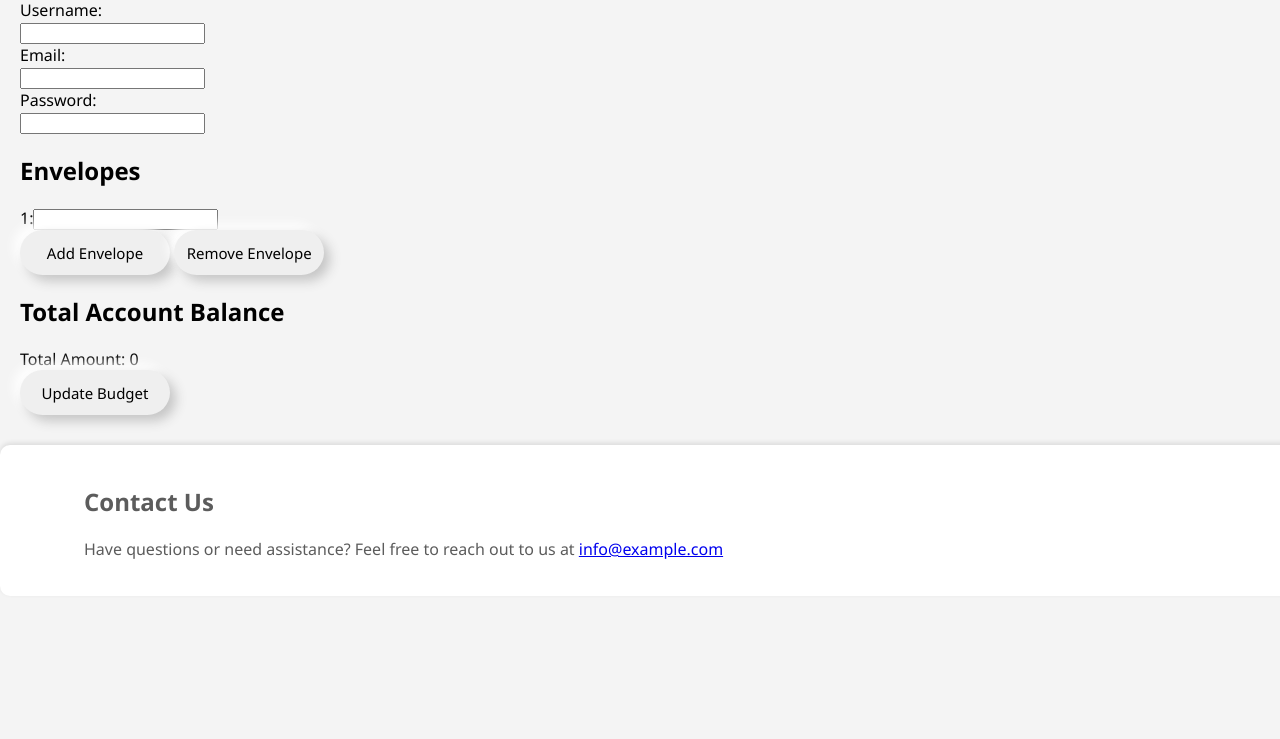
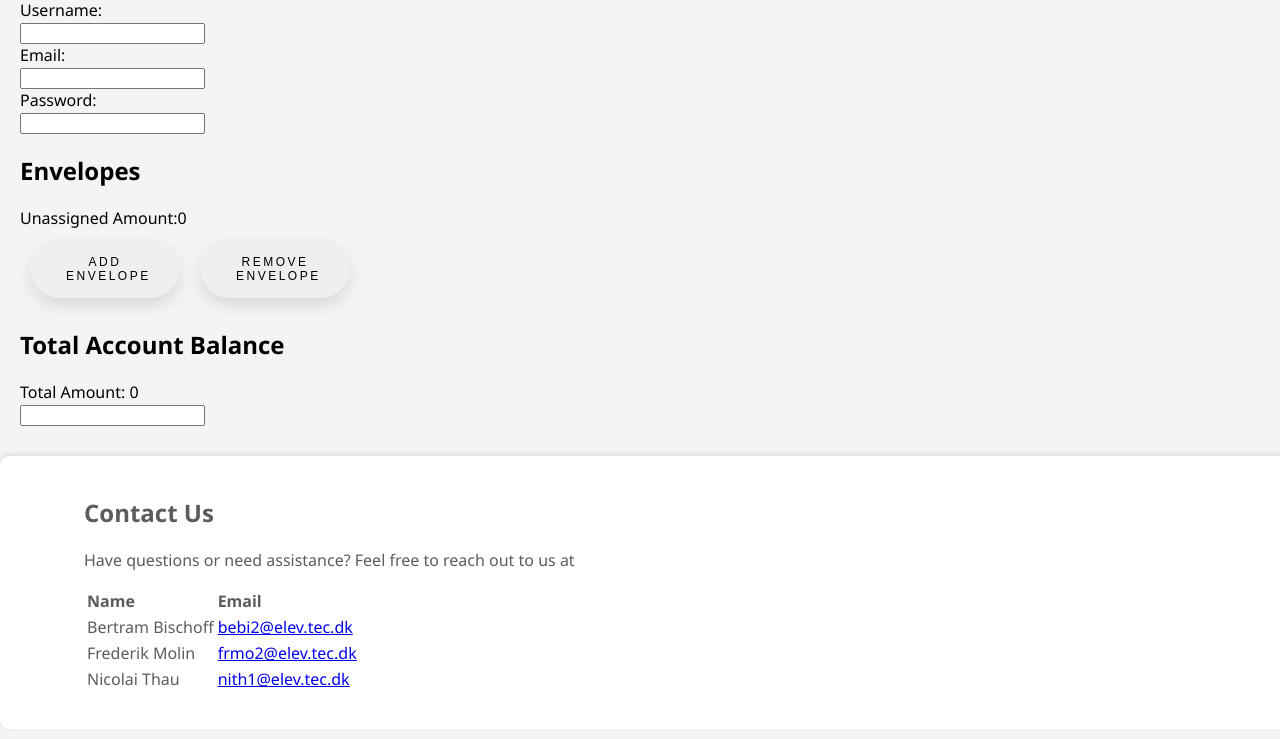
Before and after one commit to AceByte/Teknologi-Eksamens-Projekt, a PHP site: page /profil.html in a window 1280 px wide. Shown: the part 188-927 px from the top of the page. Before the commit the page ends 747 px from the top, so only its background shows below. Run offline with PHP 8.4, Linux system fonts and the light colour scheme.

Commit message:
modified:   index.html 	modified:   profil.html 	modified:   script.js 	modified:   style.css

```diff
--- a/profil.html
+++ b/profil.html
@@ -52,18 +52,17 @@
             </div>
             <h2>Envelopes</h2>
             <div id="envelopes">
-                <div>
 
-                </div>
             </div>
-            <button id="addEnvelopeButton">Add Envelope</button>
-            <button id="removeEnvelopeButton">Remove Envelope</button>
+
             <h2>Total Account Balance</h2>
             <div>
                 <label for="totalAmount">Total Amount:</label>
-                <span id="totalAmount">0</span>
+                <span id="totalAmount"></span>
+                <form id="changeTotalAmountForm">
+                    <input type="number" id="newTotalAmount" required>
+                </form>
             </div>
-            <button id="updateBudgetButton">Update Budget</button>
         </section>
     </section>
 
@@ -71,7 +70,25 @@
         <div class="container">
             <section id="contact">
                 <h1>Contact Us</h1>
-                <p>Have questions or need assistance? Feel free to reach out to us at <a href="mailto:info@example.com">info@example.com</a></p>
+                <p>Have questions or need assistance? Feel free to reach out to us at
+                    <table>
+                        <tr>
+                            <th>Name</th>
+                            <th>Email</th>
+                        </tr>
+                        <tr>
+                            <td>Bertram Bischoff</td>
+                            <td><a href="mailto:bebi2@elev.tec.dk">bebi2@elev.tec.dk</a></td>
+                        </tr>
+                        <tr>
+                            <td>Frederik Molin</td>
+                            <td><a href="mailto:frmo2@elev.tec.dk">frmo2@elev.tec.dk</a></td>
+                        </tr>
+                        <tr>
+                            <td>Nicolai Thau</td>
+                            <td><a href="mailto:nith1@elev.tec.dk">nith1@elev.tec.dk</a></td>
+                        </tr>
+                        </table></p>
             </section>
         </div>
     </footer>
--- a/script.js
+++ b/script.js
@@ -3,6 +3,8 @@ document.addEventListener("DOMContentLoaded", function() {
     var registerForm = document.getElementById("registerForm");
     var loginButton = document.getElementById("loginButton");
     var registerButton = document.getElementById("registerButton");
+
+    var previousValues = {};
 
     if (loginForm) {
         loginButton.addEventListener("click", function() {
@@ -72,45 +74,55 @@ document.addEventListener("DOMContentLoaded", function() {
         });
     }
 
+    var changeTotalAmountForm = document.getElementById("changeTotalAmountForm");
+
+    if (changeTotalAmountForm) {
+        changeTotalAmountForm.addEventListener("submit", function(event) {
+            event.preventDefault();
+            var newTotalAmount = document.getElementById("newTotalAmount").value;
+            if (isNaN(newTotalAmount) || newTotalAmount <= 0) {
+                alert("Please enter a valid total amount.");
+                return;
+            }
+            localStorage.setItem("totalAmount", newTotalAmount);
+            document.getElementById("totalAmount").innerText = newTotalAmount;
+            updateUnassignedAmount();
+            alert("Total amount changed successfully!");
+        });
+    }
+
     var envelopesSection = document.getElementById("envelopes");
     if (envelopesSection) {
         var totalAmount = parseInt(localStorage.getItem("totalAmount")) || 0;
         var envelopeInputs = [];
 
-        function updateEnvelopes() {
-            totalAmount = 0;
-            for (var i = 0; i < envelopeInputs.length; i++) {
-                totalAmount += parseInt(envelopeInputs[i].value);
-            }
-            document.getElementById("totalAmount").innerText = totalAmount;
-
-            localStorage.setItem("totalAmount", totalAmount);
-        }
-
-        // Initial envelope
-        var envelopeDiv = document.createElement("div");
-        var envelopeLabel = document.createElement("label");
-        envelopeLabel.textContent = "1:";
-        var envelopeInput = document.createElement("input");
-        envelopeInput.type = "number";
-        envelopeInput.id = "envelope1";
-        envelopeInput.required = true;
-        envelopeDiv.appendChild(envelopeLabel);
-        envelopeDiv.appendChild(envelopeInput);
-        envelopesSection.appendChild(envelopeDiv);
-        envelopeInputs.push(envelopeInput);
-
-        envelopeInput.addEventListener("input", function() {
-            updateEnvelopes();
-        });
+        // Create a separate element for unassigned amount
+        var unassignedAmountDiv = document.createElement("div");
+        var unassignedAmountLabel = document.createElement("label");
+        unassignedAmountLabel.textContent = "Unassigned Amount:";
+        var unassignedAmountText = document.createElement("span");
+        unassignedAmountText.id = "unassignedAmount";
+        unassignedAmountDiv.appendChild(unassignedAmountLabel);
+        unassignedAmountDiv.appendChild(unassignedAmountText);
+        envelopesSection.appendChild(unassignedAmountDiv);
 
         // Add new envelope
-        var addEnvelopeButton = document.getElementById("addEnvelopeButton");
+        var addEnvelopeButton = document.createElement("button");
+        addEnvelopeButton.textContent = "Add Envelope";
+        addEnvelopeButton.className = "thing"; // Add class
+        envelopesSection.appendChild(addEnvelopeButton);
+
+        // Remove envelope
+        var removeEnvelopeButton = document.createElement("button");
+        removeEnvelopeButton.textContent = "Remove Envelope";
+        removeEnvelopeButton.className = "thing"; // Add class
+        envelopesSection.appendChild(removeEnvelopeButton);
+
         addEnvelopeButton.addEventListener("click", function() {
             var newEnvelopeNumber = envelopeInputs.length + 1;
             var newEnvelopeDiv = document.createElement("div");
             var newEnvelopeLabel = document.createElement("label");
-            newEnvelopeLabel.textContent = newEnvelopeNumber + ":";
+            newEnvelopeLabel.textContent = "Envelope " + newEnvelopeNumber + ":";
             var newEnvelopeInput = document.createElement("input");
             newEnvelopeInput.type = "number";
             newEnvelopeInput.id = "envelope" + newEnvelopeNumber;
@@ -121,18 +133,79 @@ document.addEventListener("DOMContentLoaded", function() {
             envelopeInputs.push(newEnvelopeInput);
 
             newEnvelopeInput.addEventListener("input", function() {
-                updateEnvelopes();
+                if (this.value < 0) {
+                    this.value = 0;
+                }
+                previousValues[this.id] = this.value;
+                updateUnassignedAmount(this.id);
             });
+
+            if (envelopeInputs.length >= 5) {
+                addEnvelopeButton.style.display = 'none';
+            }
+            if (envelopeInputs.length >= 0) {
+                removeEnvelopeButton.style.display = '';
+            }
+
+            // Save envelopes after creating a new one
+            updateUnassignedAmount();
         });
 
-        // Remove last envelope
-        var removeEnvelopeButton = document.getElementById("removeEnvelopeButton");
         removeEnvelopeButton.addEventListener("click", function() {
-            if (envelopeInputs.length > 1) {
-                var removedEnvelope = envelopeInputs.pop();
-                removedEnvelope.parentElement.remove();
-                updateEnvelopes();
+            if (envelopeInputs.length > 0) { // Ensure there is always at least 1 envelope
+                var lastEnvelopeInput = envelopeInputs.pop();
+                envelopesSection.removeChild(lastEnvelopeInput.parentNode);
             }
+
+            if (envelopeInputs.length <= 0) {
+                removeEnvelopeButton.style.display = 'none';
+            }
+            if (envelopeInputs.length < 5) {
+                addEnvelopeButton.style.display = '';
+            }
+
+            // Save envelopes after removing one
+            updateUnassignedAmount();
         });
+
+        function updateUnassignedAmount(lastModifiedId) {
+            var totalAssignedAmount = 0;
+            for (var i = 0; i < envelopeInputs.length; i++) {
+                totalAssignedAmount += parseInt(envelopeInputs[i].value) || 0;
+            }
+            if (totalAssignedAmount > totalAmount) {
+                alert("The total amount in the envelopes cannot exceed the total amount.");
+                document.getElementById(lastModifiedId).value = previousValues[lastModifiedId];
+                return;
+            }
+            var unassignedAmount = totalAmount - totalAssignedAmount;
+            document.getElementById("unassignedAmount").innerText = unassignedAmount >= 0 ? unassignedAmount : 0;
+
+            // Store the unassigned amount, total amount, and envelopes in localStorage
+            localStorage.setItem("unassignedAmount", unassignedAmount);
+            localStorage.setItem("totalAmount", totalAmount);
+            localStorage.setItem("envelopes", JSON.stringify(envelopeInputs.map(input => ({id: input.id, value: input.value || 0}))));
+        }
+
+        document.getElementById("totalAmount").innerText = totalAmount;
+        updateUnassignedAmount();
     }
 });
+
+document.addEventListener("DOMContentLoaded", function() {
+    var unassignedAmount = localStorage.getItem("unassignedAmount");
+    var totalAmount = localStorage.getItem("totalAmount");
+    var envelopes = JSON.parse(localStorage.getItem("envelopes"));
+
+    // Display the unassigned amount and total amount
+    document.getElementById("unassignedAmount").innerText = unassignedAmount;
+    document.getElementById("totalAmount").innerText = totalAmount;
+
+    // Display the envelopes
+    envelopes.forEach(function(envelope) {
+        var envelopeElement = document.getElementById(envelope.id);
+        if (envelopeElement) {
+            envelopeElement.value = envelope.value;
+        }
+    });
+});
--- a/style.css
+++ b/style.css
@@ -73,7 +73,7 @@ nav ul li a {
 
 }
 
-button {
+button:not(.thing) {
     width: 10em;
     height: 3em;
     border-radius: 30em;
@@ -87,7 +87,7 @@ button {
                 -6px -6px 12px #ffffff;
    }
 
-   button::before {
+   button:not(.thing)::before {
     content: '';
     width: 0;
     height: 3em;
@@ -101,9 +101,36 @@ button {
     z-index: -1;
    }
 
-   button:hover::before {
+   button:not(.thing):hover::before {
     width: 10em;
    }
+
+   button.thing {
+    width: 150px;
+    flex: 1;
+    margin: 10px;
+    padding: 1.3em 3em;
+    font-size: 12px;
+    text-transform: uppercase;
+    letter-spacing: 2.5px;
+    font-weight: 500;
+    color: #000;
+    border: none;
+    border-radius: 45px;
+    box-shadow: 0px 8px 15px rgba(0, 0, 0, 0.1);
+    transition: all 0.3s ease 0s;
+    cursor: pointer;
+    outline: none;
+}
+    button.thing:hover {
+    background-color: #23c483;
+    box-shadow: 0px 15px 20px rgba(46, 229, 157, 0.4);
+    color: #fff;
+    transform: translateY(-5px);
+}
+    button.thing:active {
+    transform: translateY(-3px);
+}
 
 .dropdown-content {
     display: none;
```
Also changed, not shown: index.html (+37 -18 lines).
